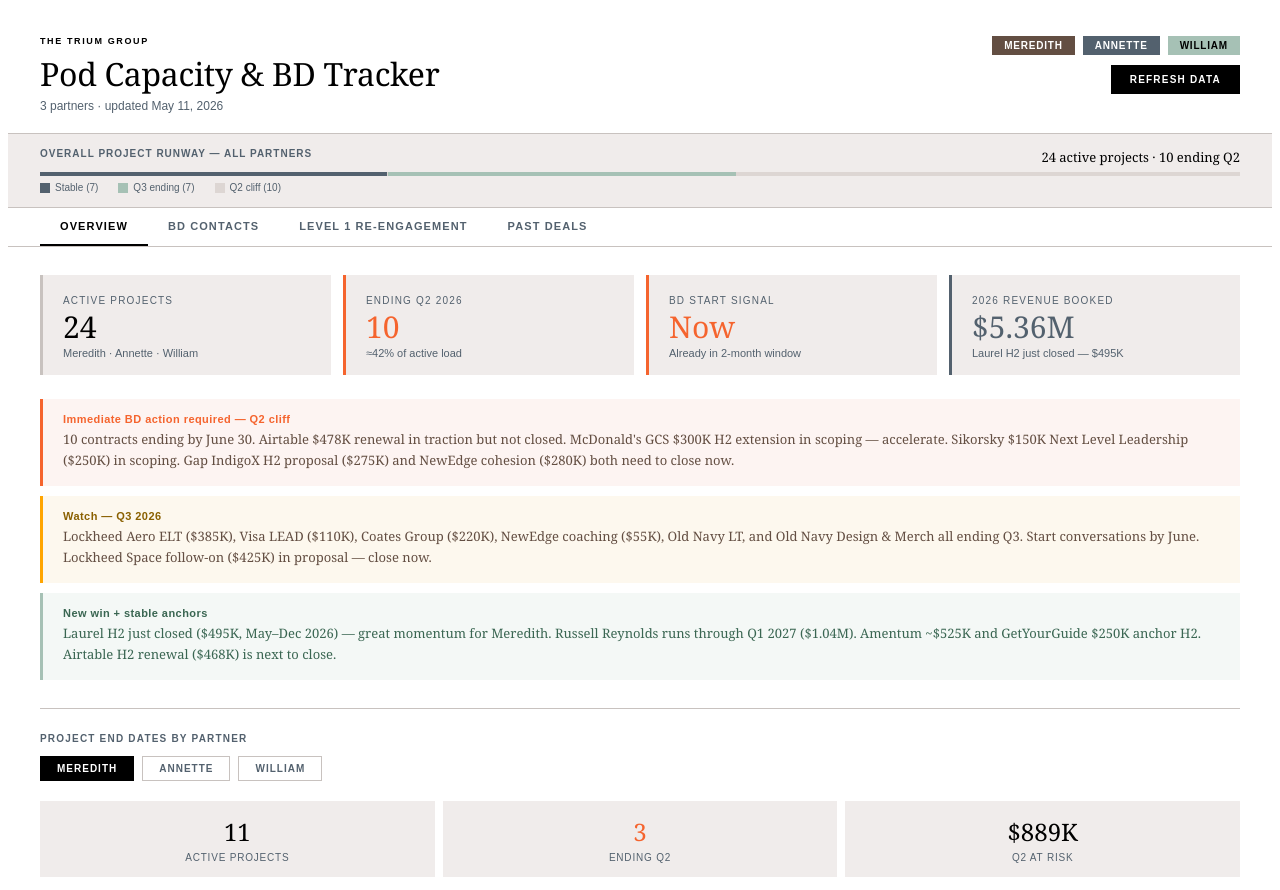
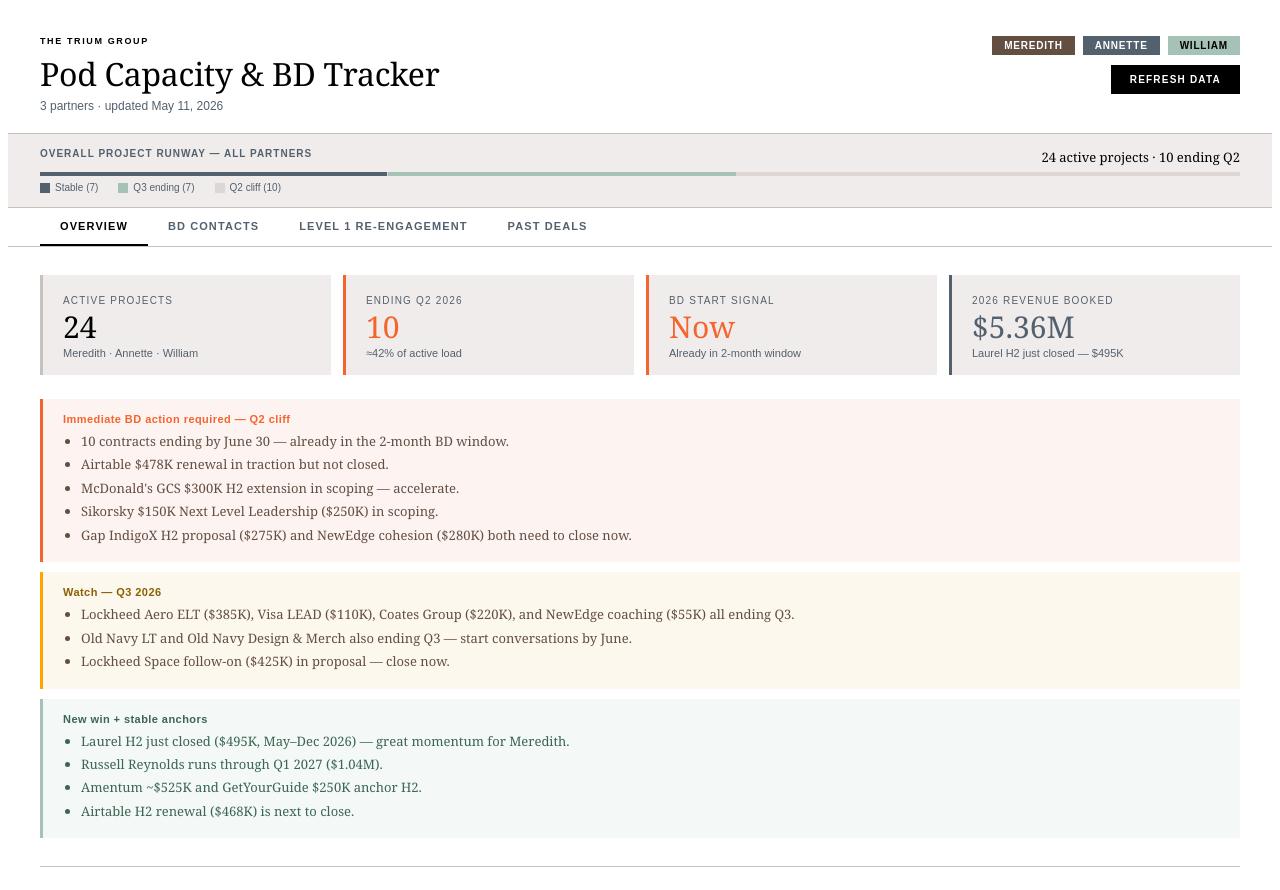
Before and after one commit to carashanahan-hue/trium-tracker, a React (Vite) app: page / in a window 1280 px wide. Shown: the top 890 px of the page. Built offline with nearby package versions, Linux system fonts and the light colour scheme.

Commit message:
Update App.jsx

```diff
--- a/src/App.jsx
+++ b/src/App.jsx
@@ -34,12 +34,20 @@
   return <span style={{ fontFamily:"'Arial',sans-serif", fontSize:9, fontWeight:700, letterSpacing:"0.08em", textTransform:"uppercase", padding:"3px 9px", background:bg, color, borderRadius:2 }}>{label}</span>;
 }
 
-function AlertCard({ type, title, body }) {
+function AlertCard({ type, title, body, bullets }) {
   const s = { red:["#FDF4F2","#F5642E","#F5642E","#634E42"], amber:["#FDF8EE","#FFA500","#8A6000","#634E42"], green:["#F4F8F6","#A6C1B5","#3A6652","#3A6652"] }[type];
   return (
     <div style={{ borderLeft:`3px solid ${s[1]}`, background:s[0], padding:"14px 20px", marginBottom:10 }}>
-      <div style={{ fontFamily:"'Arial',sans-serif", fontSize:11, fontWeight:700, letterSpacing:"0.04em", color:s[2], marginBottom:4 }}>{title}</div>
-      <div style={{ fontFamily:"'Georgia',serif", fontSize:13, color:s[3], lineHeight:1.65 }}>{body}</div>
+      <div style={{ fontFamily:"'Arial',sans-serif", fontSize:11, fontWeight:700, letterSpacing:"0.04em", color:s[2], marginBottom:6 }}>{title}</div>
+      {bullets ? (
+        <ul style={{ margin:0, paddingLeft:18 }}>
+          {bullets.map((b,i) => (
+            <li key={i} style={{ fontFamily:"'Georgia',serif", fontSize:13, color:s[3], lineHeight:1.65, marginBottom:2 }}>{b}</li>
+          ))}
+        </ul>
+      ) : (
+        <div style={{ fontFamily:"'Georgia',serif", fontSize:13, color:s[3], lineHeight:1.65 }}>{body}</div>
+      )}
     </div>
   );
 }
@@ -372,7 +380,7 @@
         <StatBox val={stats[1].val} label={stats[1].label} warn />
         <StatBox val={stats[2].val} label={stats[2].label} />
       </div>
-      <AlertCard type="red" title={alert.title} body={alert.body} />
+      <AlertCard type="red" title={alert.title} body={alert.body} bullets={alert.bullets} />
       <div style={{ fontFamily:"'Arial',sans-serif", fontSize:10, fontWeight:700, letterSpacing:"0.12em", textTransform:"uppercase", color:T.blueGray, margin:"20px 0 8px" }}>All projects</div>
       {projects.map((p,i)=><ProjRow key={i} {...p} />)}
     </div>
@@ -725,9 +733,24 @@
               <Metric label="2026 Revenue Booked" value="$5.36M" sub="Laurel H2 just closed — $495K" accent={T.blueGray} />
             </div>
 
-            <AlertCard type="red" title="Immediate BD action required — Q2 cliff" body="10 contracts ending by June 30. Airtable $478K renewal in traction but not closed. McDonald's GCS $300K H2 extension in scoping — accelerate. Sikorsky $150K Next Level Leadership ($250K) in scoping. Gap IndigoX H2 proposal ($275K) and NewEdge cohesion ($280K) both need to close now." />
-            <AlertCard type="amber" title="Watch — Q3 2026" body="Lockheed Aero ELT ($385K), Visa LEAD ($110K), Coates Group ($220K), NewEdge coaching ($55K), Old Navy LT, and Old Navy Design & Merch all ending Q3. Start conversations by June. Lockheed Space follow-on ($425K) in proposal — close now." />
-            <AlertCard type="green" title="New win + stable anchors" body="Laurel H2 just closed ($495K, May–Dec 2026) — great momentum for Meredith. Russell Reynolds runs through Q1 2027 ($1.04M). Amentum ~$525K and GetYourGuide $250K anchor H2. Airtable H2 renewal ($468K) is next to close." />
+            <AlertCard type="red" title="Immediate BD action required — Q2 cliff" bullets={[
+              "10 contracts ending by June 30 — already in the 2-month BD window.",
+              "Airtable $478K renewal in traction but not closed.",
+              "McDonald's GCS $300K H2 extension in scoping — accelerate.",
+              "Sikorsky $150K Next Level Leadership ($250K) in scoping.",
+              "Gap IndigoX H2 proposal ($275K) and NewEdge cohesion ($280K) both need to close now.",
+            ]} />
+            <AlertCard type="amber" title="Watch — Q3 2026" bullets={[
+              "Lockheed Aero ELT ($385K), Visa LEAD ($110K), Coates Group ($220K), and NewEdge coaching ($55K) all ending Q3.",
+              "Old Navy LT and Old Navy Design & Merch also ending Q3 — start conversations by June.",
+              "Lockheed Space follow-on ($425K) in proposal — close now.",
+            ]} />
+            <AlertCard type="green" title="New win + stable anchors" bullets={[
+              "Laurel H2 just closed ($495K, May–Dec 2026) — great momentum for Meredith.",
+              "Russell Reynolds runs through Q1 2027 ($1.04M).",
+              "Amentum ~$525K and GetYourGuide $250K anchor H2.",
+              "Airtable H2 renewal ($468K) is next to close.",
+            ]} />
 
             <div style={{ borderTop:`1px solid ${T.border}`, marginTop:28, paddingTop:24 }}>
               <div style={{ fontFamily:"'Arial',sans-serif", fontSize:10, fontWeight:700, letterSpacing:"0.12em", textTransform:"uppercase", color:T.blueGray, marginBottom:12 }}>Project end dates by partner</div>
@@ -739,15 +762,15 @@
 
               {partnerTab==="mwc" && <PartnerPanel projects={mwcProjects}
                 stats={[{val:"11",label:"Active projects"},{val:"3",label:"Ending Q2"},{val:"$889K",label:"Q2 at risk"}]}
-                alert={{title:"Meredith — Q2 cliff: act now",body:"Airtable ($478K), Laurel H1 ($385K), and KIVA ($26K) end by June 30. Airtable H2 renewal ($468K) in traction — needs to close. Laurel H2 ($495K) just closed. Next: push Airtable renewal, FlixBus ($100K), and Frazier Healthcare ($45K) across the line."}} />}
+                alert={{title:"Meredith — Q2 cliff: act now",bullets:["Airtable ($478K), Laurel H1 ($385K), and KIVA ($26K) end by June 30.","Airtable H2 renewal ($468K) in traction — needs to close.","Laurel H2 ($495K) just closed — great momentum.","Next: push Airtable renewal, FlixBus ($100K), and Frazier Healthcare ($45K) across the line."]}} />}
 
               {partnerTab==="at" && <PartnerPanel projects={atProjects}
                 stats={[{val:"15",label:"Active projects"},{val:"7",label:"Ending by Q2"},{val:"~$643K",label:"Q2 at risk"}]}
-                alert={{title:"Annette — Q2 cliff: act now",body:"Buck ended Q1 with no follow-on. McDonald's GCS ($300K), Sikorsky ($150K), Autodesk ($20K), Mission Produce ($26K), Athleta ($19K), and IndigoX ($28K) all end Q2. Generate Bio follow-on ($660K) and NewEdge cohesion ($280K) in pipeline — close both now. Gap pipeline ($82K KBL + $275K IndigoX H2 + others) is rich."}} />}
+                alert={{title:"Annette — Q2 cliff: act now",bullets:["Buck ended Q1 with no follow-on.","McDonald's GCS ($300K), Sikorsky ($150K), Autodesk ($20K), Mission Produce ($26K), Athleta ($19K), and IndigoX ($28K) all end Q2.","Generate Bio follow-on ($660K) and NewEdge cohesion ($280K) in pipeline — close both now.","Gap pipeline ($82K KBL + $275K IndigoX H2 + others) is rich."]}} />}
 
               {partnerTab==="ww" && <PartnerPanel projects={wwProjects}
                 stats={[{val:"8",label:"Active projects"},{val:"2",label:"Ending Q2"},{val:"$450K",label:"Q2 at risk"}]}
-                alert={{title:"William — Q2 cliff: act now",body:"Sikorsky SLT ($150K) and McDonald's GCS ($300K) end Q2. Sikorsky Next Level Leadership ($250K) and F-35 Collaboration ($125K) in scoping — critical to close. McDonald's GCS H2 extension ($375K+$185K) in scoping. Relias full engagement ($550K) and Eli Lilly ($100K) also in pipeline."}} />}
+                alert={{title:"William — Q2 cliff: act now",bullets:["Sikorsky SLT ($150K) and McDonald's GCS ($300K) end Q2.","Sikorsky Next Level Leadership ($250K) and F-35 Collaboration ($125K) in scoping — critical to close.","McDonald's GCS H2 extension ($375K+$185K) in scoping.","Relias full engagement ($550K) and Eli Lilly ($100K) also in pipeline."]}} />}
             </div>
           </div>
         )}
```
